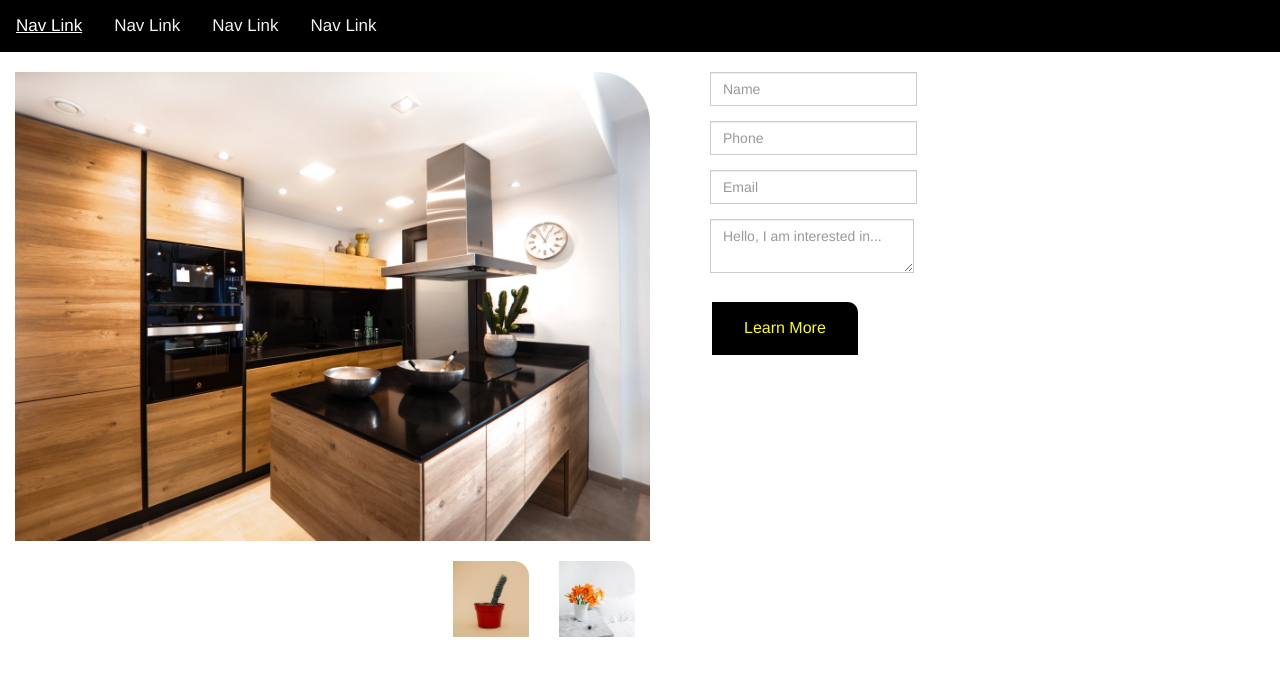
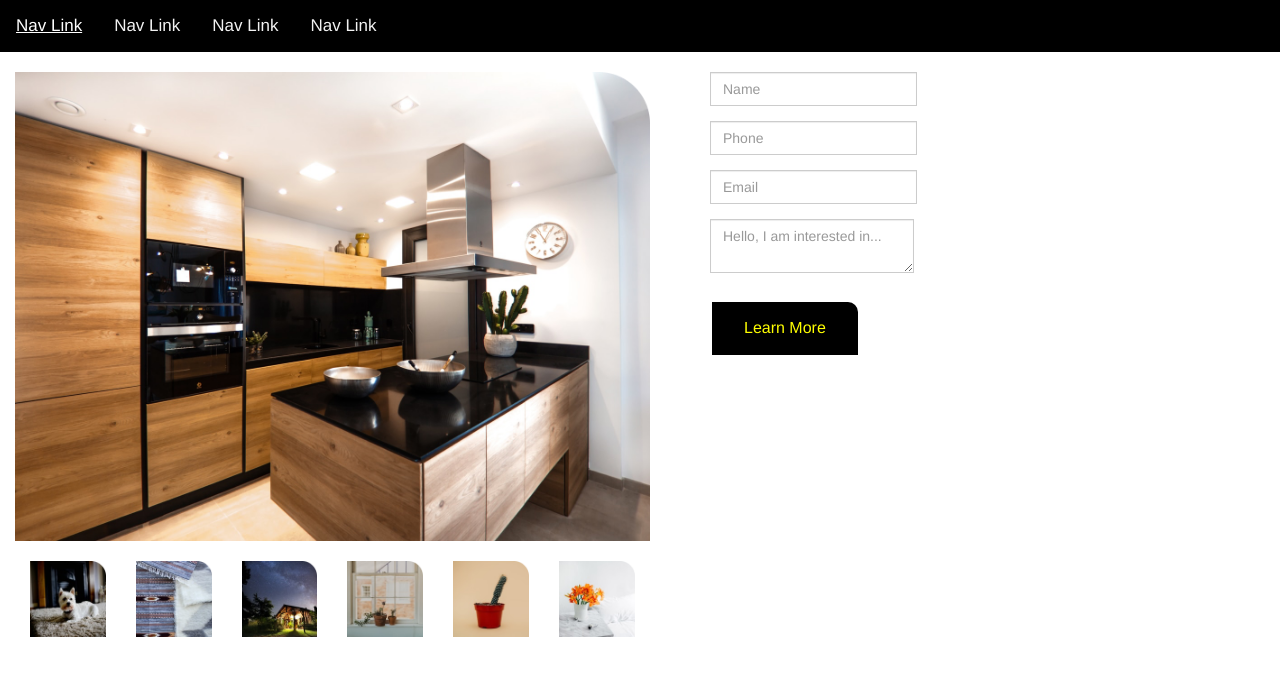
Before and after one commit to infosecmentor/Quick-movers-website, a plain HTML site: page more.html in a window 1280 px wide. Shown: the top 678 px of the page. Drawn offline with nearby package versions, Linux system fonts and the light colour scheme; files whose address does not match are found by name.

Commit message:
styled the property section

```diff
--- a/more.html
+++ b/more.html
@@ -18,16 +18,16 @@
         <img src="assets/images/Property House.png" alt="">
         <div class="thumbs">
         <div class="col-md-2">
-          <img src="assets/images/" alt="">
+          <img src="assets/images/Rectangle.png" alt="">
         </div>
         <div class="col-md-2">
-          <img src="images/Rectangle-1.png" alt="">
+          <img src="assets/images/Rectangle-1.png" alt="">
         </div>
         <div class="col-md-2">
-          <img src="images/Rectangle-2.png" alt="">
+          <img src="assets/images/Rectangle-2.png" alt="">
         </div>
         <div class="col-md-2">
-          <img src="images/Rectangle-3.png" alt="">
+          <img src="assets/images/Rectangle-3.png" alt="">
         </div>
         <div class="col-md-2">
           <img src="images/Rectangle-4.png" alt="">
```
